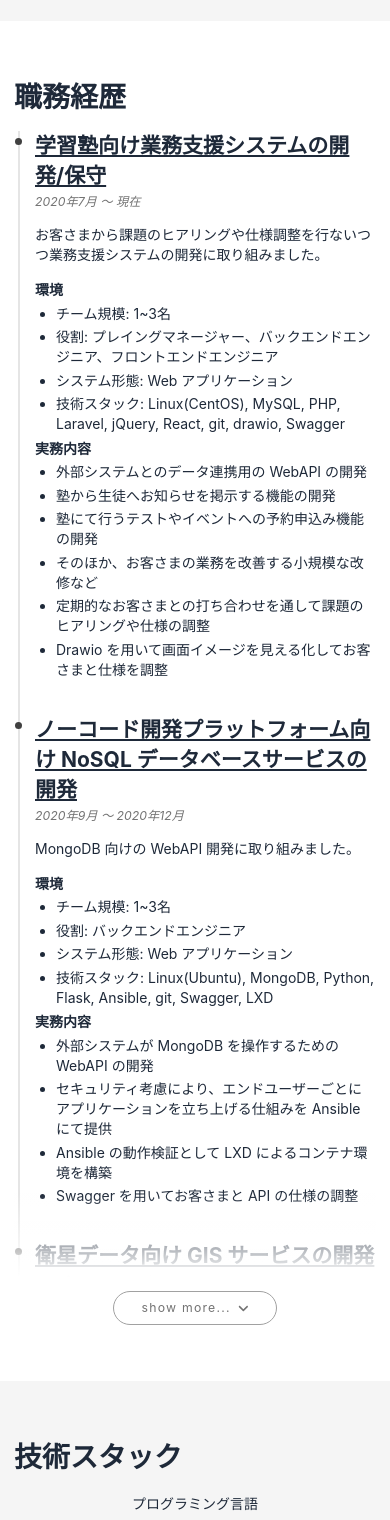
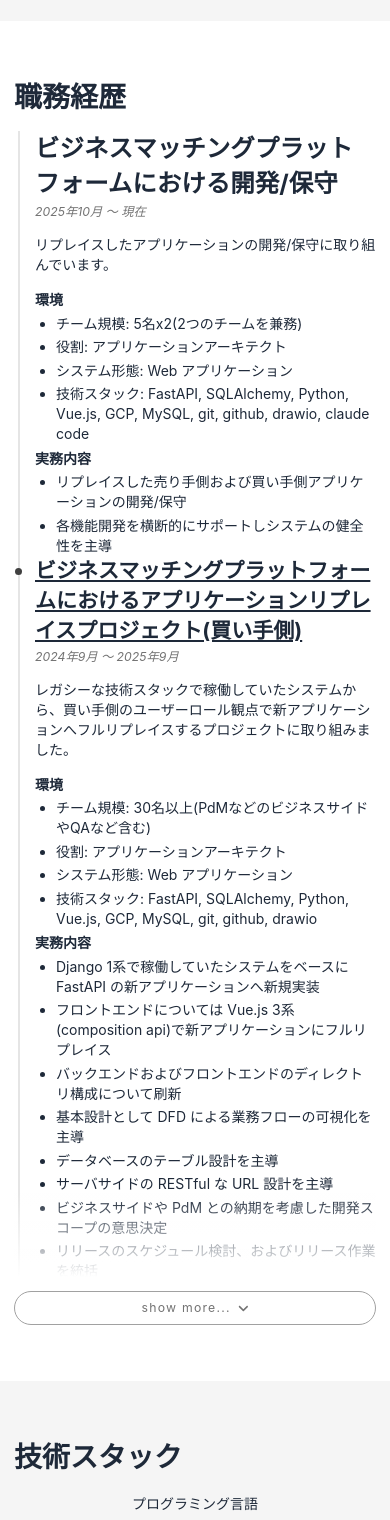
Before and after one commit to yoshik159753/portfolio, a Next.js app: page / in a window 390 px wide. Shown: the part 1580-3100 px from the top of the page. Built offline with nearby package versions, Linux system fonts and the light colour scheme.

Commit message:
upd 職歴

```diff
--- a/components/works.js
+++ b/components/works.js
@@ -45,7 +45,8 @@ const Works = ({ children }) => {
         <div className="flex justify-center mt-4">
           <button
             type="button"
-            className="flex items-center gap-2
+            className="flex items-center justify-center gap-2
+                      w-full md:w-auto
                       px-8 py-2
                       border border-neutral-400 rounded-full
                       text-neutral-500 text-sm tracking-widest
--- a/components/works.module.css
+++ b/components/works.module.css
@@ -17,7 +17,7 @@
 
 @media (min-width: 768px) {
   .timeline {
-    padding-left: 3rem;
+    padding-left: 1.5rem;
   }
 }
 
@@ -33,7 +33,7 @@
   &::before {
     content: "";
     position: absolute;
-    top: 0.5rem;
+    top: 0.9rem;
     left: calc(-1.44rem);
     width: 0.5rem;
     height: 0.5rem;
@@ -44,6 +44,6 @@
 
 @media (min-width: 768px) {
   .timeline h4::before {
-    left: calc(-3.2rem);
+    left: calc(-1.7rem);
   }
 }
--- a/content/works.md
+++ b/content/works.md
@@ -1,8 +1,71 @@
 ## 職務経歴
+
+### ビジネスマッチングプラットフォームにおける開発/保守
+
+*2025年10月 〜 現在*
+
+リプレイスしたアプリケーションの開発/保守に取り組んでいます。
+
+###### 環境
+
+- チーム規模: 5名x2(2つのチームを兼務)
+- 役割: アプリケーションアーキテクト
+- システム形態: Web アプリケーション
+- 技術スタック: FastAPI, SQLAlchemy, Python, Vue.js, GCP, MySQL, git, github, drawio, claude code
+
+###### 実務内容
+
+- リプレイスした売り手側および買い手側アプリケーションの開発/保守
+- 各機能開発を横断的にサポートしシステムの健全性を主導
+
+#### ビジネスマッチングプラットフォームにおけるアプリケーションリプレイスプロジェクト(買い手側)
+
+*2024年9月 〜 2025年9月*
+
+レガシーな技術スタックで稼働していたシステムから、買い手側のユーザーロール観点で新アプリケーションへフルリプレイスするプロジェクトに取り組みました。
+
+###### 環境
+
+- チーム規模: 30名以上(PdMなどのビジネスサイドやQAなど含む)
+- 役割: アプリケーションアーキテクト
+- システム形態: Web アプリケーション
+- 技術スタック: FastAPI, SQLAlchemy, Python, Vue.js, GCP, MySQL, git, github, drawio
+
+###### 実務内容
+
+- Django 1系で稼働していたシステムをベースに FastAPI の新アプリケーションへ新規実装
+- フロントエンドについては Vue.js 3系(composition api)で新アプリケーションにフルリプレイス
+- バックエンドおよびフロントエンドのディレクトリ構成について刷新
+- 基本設計として DFD による業務フローの可視化を主導
+- データベースのテーブル設計を主導
+- サーバサイドの RESTful な URL 設計を主導
+- ビジネスサイドや PdM との納期を考慮した開発スコープの意思決定
+- リリースのスケジュール検討、およびリリース作業を統括
+
+#### ビジネスマッチングプラットフォームにおけるアプリケーションリプレイスプロジェクト(売り手側)
+
+*2023年4月 〜 2024年5月*
+
+レガシーな技術スタックで稼働していたシステムから、売り手側のユーザーロール観点で新アプリケーションへリプレイスするプロジェクトに取り組みました。
+
+###### 環境
+
+- チーム規模: 7名
+- 役割: バックエンドエンジニア、フロントエンドエンジニア
+- システム形態: Web アプリケーション
+- 技術スタック: FastAPI, SQLAlchemy, Django, Python, Vue.js, GCP, MySQL, git, github
+
+###### 実務内容
+
+- Django 1系で稼働していたシステムから FastAPI へ移行対応
+- Vue.js 2系(composition api)から3系(composition api)に移行対応
+- 新アプリケーションへホーム画面およびホームを表示するための各種機能群の移行対応
+- 新アプリケーションへサーベイ機能の移行対応
+- インボイス制度にともなう帳票発行機能の開発
 
 #### 学習塾向け業務支援システムの開発/保守
 
-*2020年7月 〜 現在*
+*2020年7月 〜 2023年3月*
 
 お客さまから課題のヒアリングや仕様調整を行ないつつ業務支援システムの開発に取り組みました。
 
```
